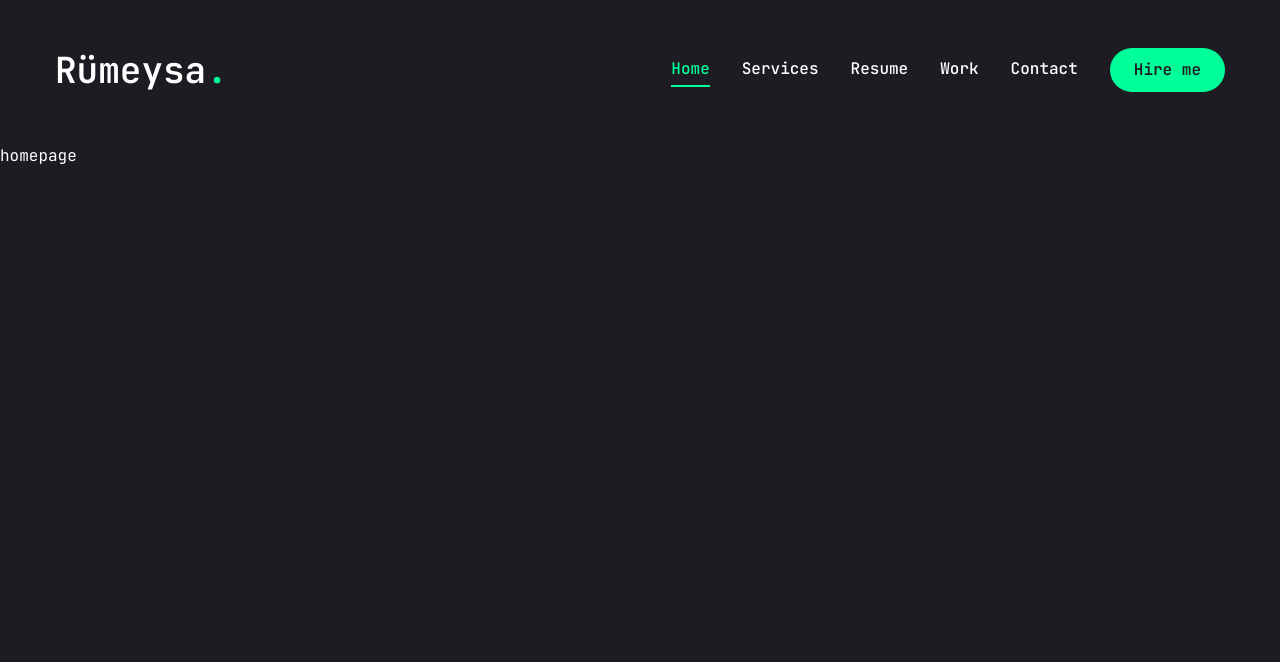
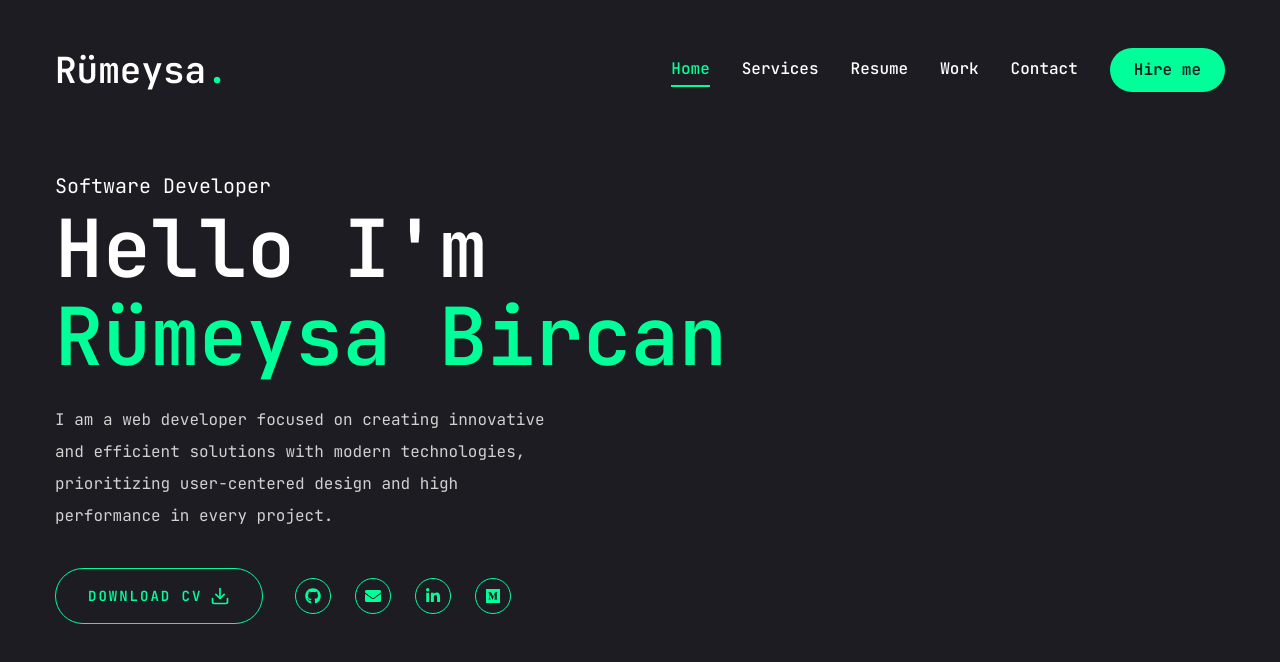
Before and after one commit to bbiircan/rumeysa-portfolio, a Next.js app: page / in a window 1280 px wide. Shown: the top 662 px of the page. Built offline with nearby package versions, Linux system fonts and the light colour scheme.

Commit message:
Home Page

```diff
--- a/app/globals.css
+++ b/app/globals.css
@@ -6,4 +6,13 @@
   body {
     @apply font-primary bg-primary text-white leading-loose;
   }
+  .h1{
+    @apply text-[48px] xl:text-[80px] leading-[1.1] font-semibold;
+  }
+  .h2{
+    @apply text-[36px] xl:text-[48px] leading-[1.1] font-semibold;
+  }
+  .h3{
+    @apply text-[20px] xl:text-[24px] leading-[1.1] font-semibold;
+  }
 }
--- a/app/page.jsx
+++ b/app/page.jsx
@@ -1,3 +1,44 @@
-export default function Home() {
-  return <main>homepage</main>
+import { Button } from "@/components/ui/button"
+import { FiDownload } from "react-icons/fi"
+
+// components
+import Social from "@/components/Social";
+import Photo from "@/components/Photo";
+
+const Home = () => {
+  return (
+    <section className="h-full">
+      <div className="container mx-auto h-full">
+        <div className="flex flex-col xl:flex-row items-center justify-between xl:pt-8 xl:pb-24">
+          {/* text */}
+          <div className="text-center xl:text-left">
+            <span className="text-xl">Software Developer</span>
+            <h1 className="h1 mb-6">
+              Hello I'm <br /> <span className="text-accent">Rümeysa Bircan</span>
+            </h1>
+            <p className="max-w-[500px] mb-9 text-white/80">
+              I am a web developer focused on creating innovative and efficient solutions with modern technologies, prioritizing user-centered design and high performance in every project.
+            </p>
+            {/* btn and socials */}
+            <div className="flex flex-col xl:flex-row items-center gap-8">
+            <Button variant="outline" size="lg" className="uppercase flex items-center gap-2">
+              <span>Download CV</span>
+              <FiDownload className="text-xl" />
+            </Button>
+            <div className="mb-8 xl:mb-0">
+              <Social containerStyles="flex gap-6"
+              iconStyles="w-9 h-9 border border-accent rounded-full flex justify-center items-center text-accent text-base hover:bg-accent hover:text-primary hover:transition-all duration-500"/>
+            </div>
+          </div>
+          </div>
+          {/* photo */}
+          <div>
+            <Photo />
+          </div>
+        </div>
+      </div>
+    </section>
+  )
 }
+
+export default Home
--- /dev/null
+++ b/components/Photo.jsx
@@ -0,0 +1,11 @@
+import React from 'react'
+
+const Photo = () => {
+  return (
+    <div>
+
+    </div>
+  )
+}
+
+export default Photo
--- /dev/null
+++ b/components/Social.jsx
@@ -0,0 +1,29 @@
+import Link from "next/link";
+
+import {
+    FaGithub, FaEnvelope,
+    FaLinkedinIn, FaMedium
+} from "react-icons/fa";
+
+const socials = [
+    { icon: <FaGithub />, path: "https://github.com/bbiircan" },
+    { icon: <FaEnvelope />, path: "mailto:dev.rumeysabircan@gmail.com" },
+    { icon: <FaLinkedinIn />, path: "https://linkedin.com/in/rümeysabircan" },
+    { icon: <FaMedium />, path: "https://medium.com/@rumeysabircan" },
+]
+
+const Social = ({ containerStyles, iconStyles }) => {
+    return (
+        <div className={containerStyles}>
+            {socials.map((item, index) => {
+                return (
+                    <Link key={index} href={item.path} className={iconStyles}>
+                        {item.icon}
+                    </Link>
+                )
+            })}
+        </div>
+    )
+}
+
+export default Social
```
